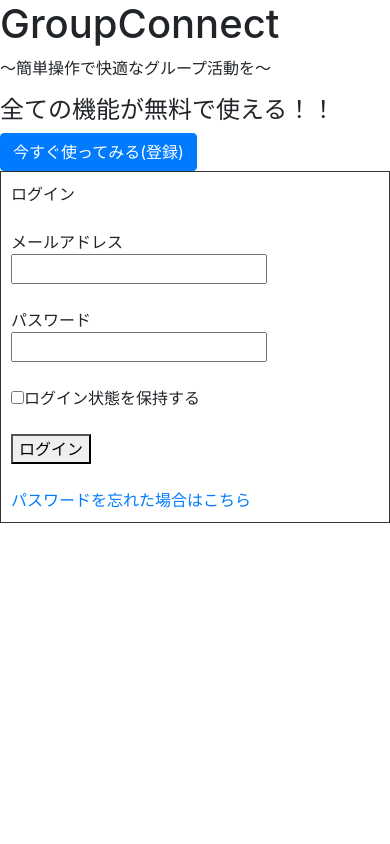
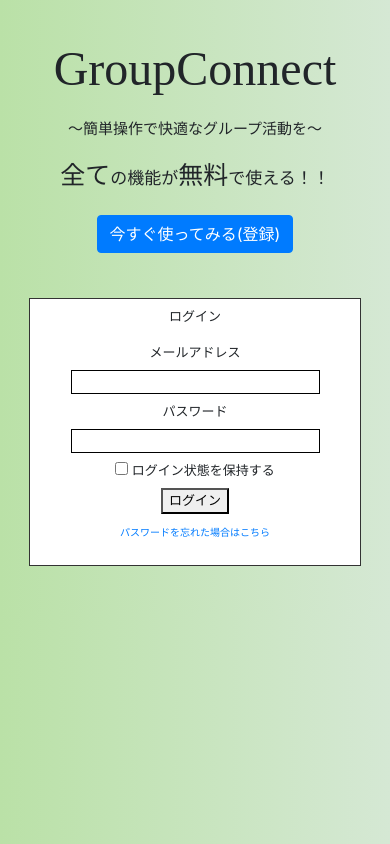
Before and after one commit to GroupConnect/GroupConnect, a Django app: page / in a window 390 px wide. Run offline with Django 3.2, Linux system fonts and the light colour scheme; some libraries are stand-ins or nearby versions.

Commit message:
[update]表示の改善

```diff
--- a/GroupConnect/static/GroupConnect/style.css
+++ b/GroupConnect/static/GroupConnect/style.css
@@ -0,0 +1,194 @@
+body {
+    background: linear-gradient(-90deg, #d5e8d4, #bae1a7);
+}
+
+.headline {
+    text-align: center;
+}
+
+.headline h1 {
+    font-size: 65px;
+    font-family: "Times New Roman";
+    margin: 40px 0px 0px 0px;
+}
+
+.headline p {
+    font-size: 17px;
+    margin: 20px 0px 0px 0px;
+}
+
+.headline h2 {
+    font-size: 25px;
+    margin: 20px 0px 0px 0px;
+}
+
+.headline .btn {
+    margin: 25px 0px 0px 0px;
+}
+
+.loginform {
+    margin: 0 auto;
+    padding: 45px 0px 45px 0px;
+}
+
+.loginform form {
+    font-size: 13px;
+    width: 85%;
+    margin: 0 auto;
+    border: solid 1px #333333;
+    padding: 8px;
+    background: #fff;
+}
+
+.loginform .mail {
+    border: 1px solid;
+    margin: 0px 0px 8px 0px;
+}
+
+.loginform .pass {
+    border: 1px solid;
+    margin: 0px 0px 8px 0px;
+}
+
+.loginform .save{
+    margin: 0px 0px 8px 0px;
+}
+
+.loginform .button {
+    margin: 0px 0px 8px 0px;
+}
+
+.loginform .forget {
+    font-size: 10px;
+}
+
+@media screen and (max-width: 767px) {
+    .headline {
+        text-align: center;
+    }
+
+    .headline h1 {
+        font-size: 60px;
+        font-family: "Times New Roman";
+        margin: 40px 0px 0px 0px;
+    }
+
+    .headline p {
+        font-size: 17px;
+        margin: 20px 0px 0px 0px;
+    }
+
+    .headline h2 {
+        font-size: 25px;
+        margin: 20px 0px 0px 0px;
+    }
+
+    .headline .btn {
+        margin: 25px 0px 0px 0px;
+    }
+
+    .loginform {
+        margin: 0 auto;
+        padding: 45px 0px 45px 0px;
+    }
+
+    .loginform form {
+        font-size: 13px;
+        width: 85%;
+        margin: 0 auto;
+        border: solid 1px #333333;
+        padding: 8px;
+        text-align: center;
+        background: #fff;
+    }
+
+    .loginform .mail {
+        border: 1px solid;
+        margin: 0px 0px 8px 0px;
+    }
+
+    .loginform .pass {
+        border: 1px solid;
+        margin: 0px 0px 8px 0px;
+    }
+
+    .loginform .save{
+        margin: 0px 0px 8px 0px;
+    }
+
+    .loginform .button {
+        margin: 0px 0px 8px 0px;
+    }
+
+    .loginform .forget {
+        font-size: 10px;
+    }
+}
+
+@media screen and (max-width: 640px) {
+    .headline {
+        text-align: center;
+    }
+
+    .headline h1 {
+        font-size: 48px;
+        font-family: "Times New Roman";
+        margin: 40px 0px 0px 0px;
+
+    }
+
+    .headline p {
+        font-size: 15px;
+        margin: 20px 0px 0px 0px;
+    }
+
+    .headline h2 {
+        font-size: 17px;
+        margin: 20px 0px 0px 0px;
+    }
+
+    .headline .moji {
+        font-size: 25px;
+    }
+
+    .headline .btn {
+        margin: 25px 0px 0px 0px;
+    }
+
+    .loginform {
+        margin: 0 auto;
+        padding: 45px 0px 45px 0px;
+    }
+
+    .loginform form {
+        font-size: 13px;
+        width: 85%;
+        margin: 0 auto;
+        border: solid 1px #333333;
+        padding: 8px;
+        text-align: center;
+        background: #fff;
+    }
+
+    .loginform .mail {
+        border: 1px solid;
+        margin: 0px 0px 8px 0px;
+    }
+
+    .loginform .pass {
+        border: 1px solid;
+        margin: 0px 0px 8px 0px;
+    }
+
+    .loginform .save{
+        margin: 0px 0px 8px 0px;
+    }
+
+    .loginform .button {
+        margin: 0px 0px 8px 0px;
+    }
+
+    .loginform .forget {
+        font-size: 10px;
+    }
+}
--- a/GroupConnect/templates/GroupConnect/index.html
+++ b/GroupConnect/templates/GroupConnect/index.html
@@ -12,22 +12,36 @@
         <link rel="stylesheet" type="text/css" href="{% static 'GroupConnect/style.css' %}" />
     </head>
     <body>
+            <div class="container">
+                <div class="row">
+                    <div class="col-md-8 headline">
                         <h1>GroupConnect</h1>
                         <p>～簡単操作で快適なグループ活動を～</p>
-        <h4>全ての機能が無料で使える！！</h4>
+                        <h2><span class="moji">全て</span>の機能が<span class="moji">無料</span>で使える！！</h2>
                         <button type="button" class="btn btn-primary">今すぐ使ってみる(登録)</button>
-        <div style="padding: 10px; margin-bottom: 10px; border: 1px solid #333333;">
+                    </div>
+                    <div class="col-md-4 loginform">
                         <form>
-                ログイン<br><br>
-                メールアドレス<br>
-                <input type="text" name="name" size="20"><br><br>
-                パスワード<br>
-                <input type="text" name="name" size="20"><br><br>
-                <input type="checkbox" name="name">ログイン状態を保持する<br><br>
+                            <p>ログイン</p>
+                            <div>
+                                <label for="mail">メールアドレス</label><br>
+                                <input type="text" name="mail" class="mail" size="25">
+                            </div>
+                            <div>
+                                <label for="pass">パスワード</label><br>
+                                <input type="text" name="pass" class="pass" size="25">
+                            </div>
+                            <div>
+                                <input type="checkbox" name="save" class="save">
+                                <label for="save">ログイン状態を保持する</label>
+                            </div>
+                            <button type="button" class="button">ログイン</button>
+                            <p><a href="" class="forget">パスワードを忘れた場合はこちら</a></p>
                         </form>
-            <button type="button" class="submit">ログイン</button><br><br>
-            <a href="http:localhost:8000">パスワードを忘れた場合はこちら</a>
                     </div>
+                </div>
+            </div>
+
 
         <script src="https://code.jquery.com/jquery-3.3.1.slim.min.js" integrity="sha384-q8i/X+965DzO0rT7abK41JStQIAqVgRVzpbzo5smXKp4YfRvH+8abtTE1Pi6jizo" crossorigin="anonymous"></script>
         <script src="https://cdnjs.cloudflare.com/ajax/libs/popper.js/1.14.3/umd/popper.min.js" integrity="sha384-ZMP7rVo3mIykV+2+9J3UJ46jBk0WLaUAdn689aCwoqbBJiSnjAK/l8WvCWPIPm49" crossorigin="anonymous"></script>
```
Lines whose indentation alone changed are shown as unchanged.
